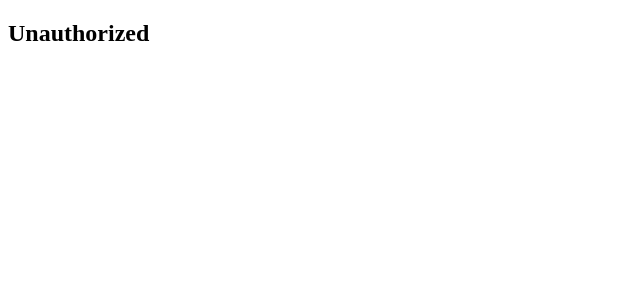
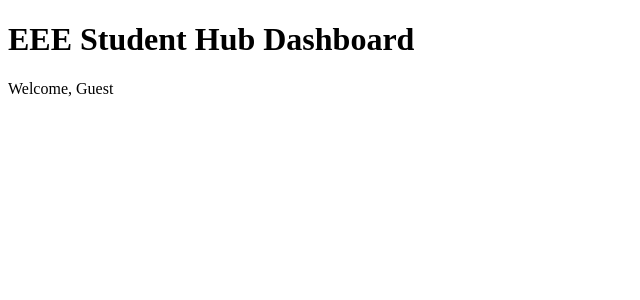
Before and after one commit to madhusailesh/eee-student-hub, a Next.js app in the folder client/: page /dashboard in a window 1280 px wide. Shown: the top 300 px of the page, without its empty margins (0-640 px from the left). Built offline with nearby package versions, Linux system fonts and the light colour scheme; no server answers.

Commit message:
simplify dashboard rendering and remove unauthorized message

```diff
--- a/client/app/dashboard/page.jsx
+++ b/client/app/dashboard/page.jsx
@@ -9,19 +9,16 @@ export default function Dashboard() {
     return <h2>Loading...</h2>;
   }
 
-  if (!user) {
-    return <h2>Unauthorized</h2>;
-  }
 
-  return (
-    <div className="p-10">
-      <h1 className="text-3xl font-bold">
-        Welcome {user.fullName}
-      </h1>
+return (
+  <div>
+    <h1>EEE Student Hub Dashboard</h1>
 
-      <p>{user.email}</p>
-
-      <p>Role : {user.role}</p>
-    </div>
-  );
+    {user ? (
+      <p>Welcome, {user.fullName}</p>
+    ) : (
+      <p>Welcome, Guest</p>
+    )}
+  </div>
+);
 }
```
